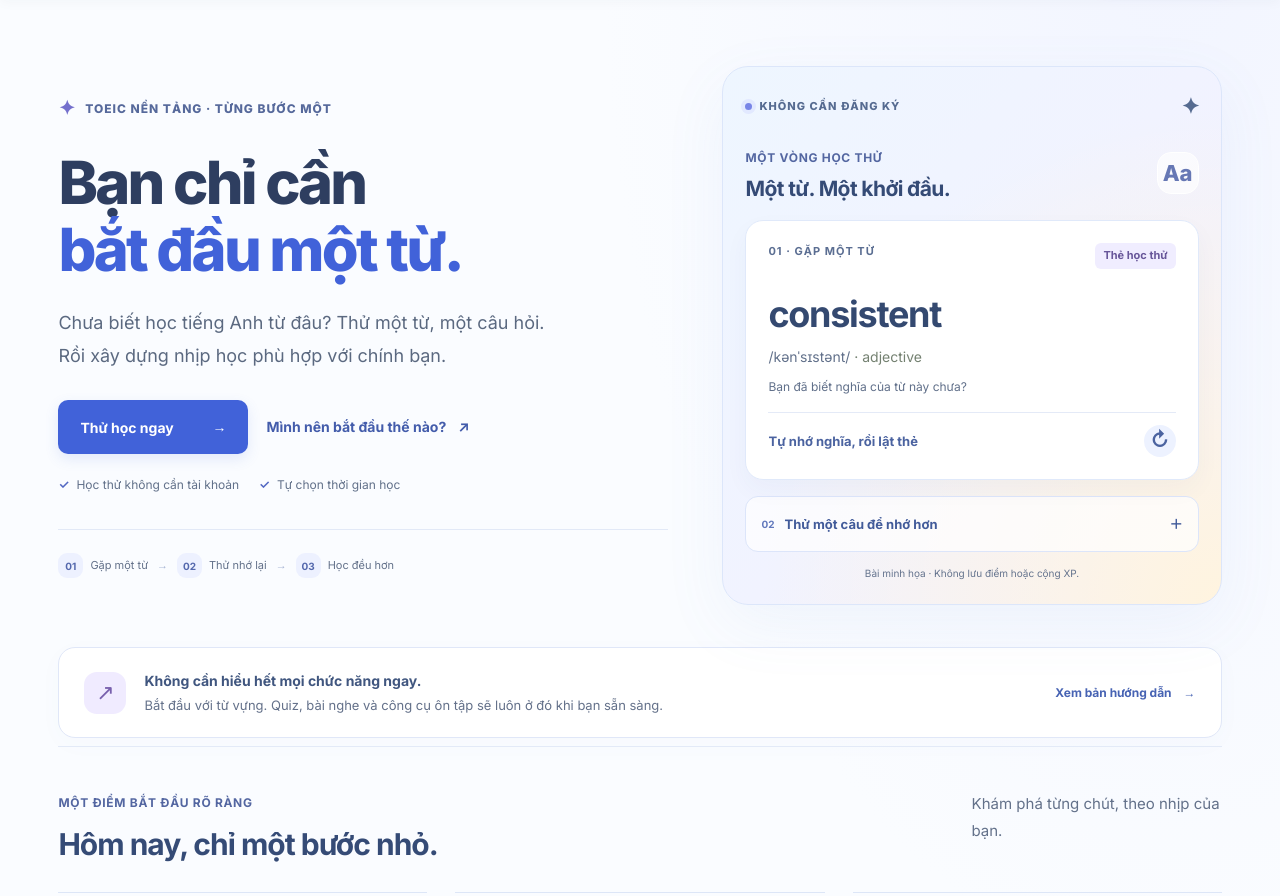
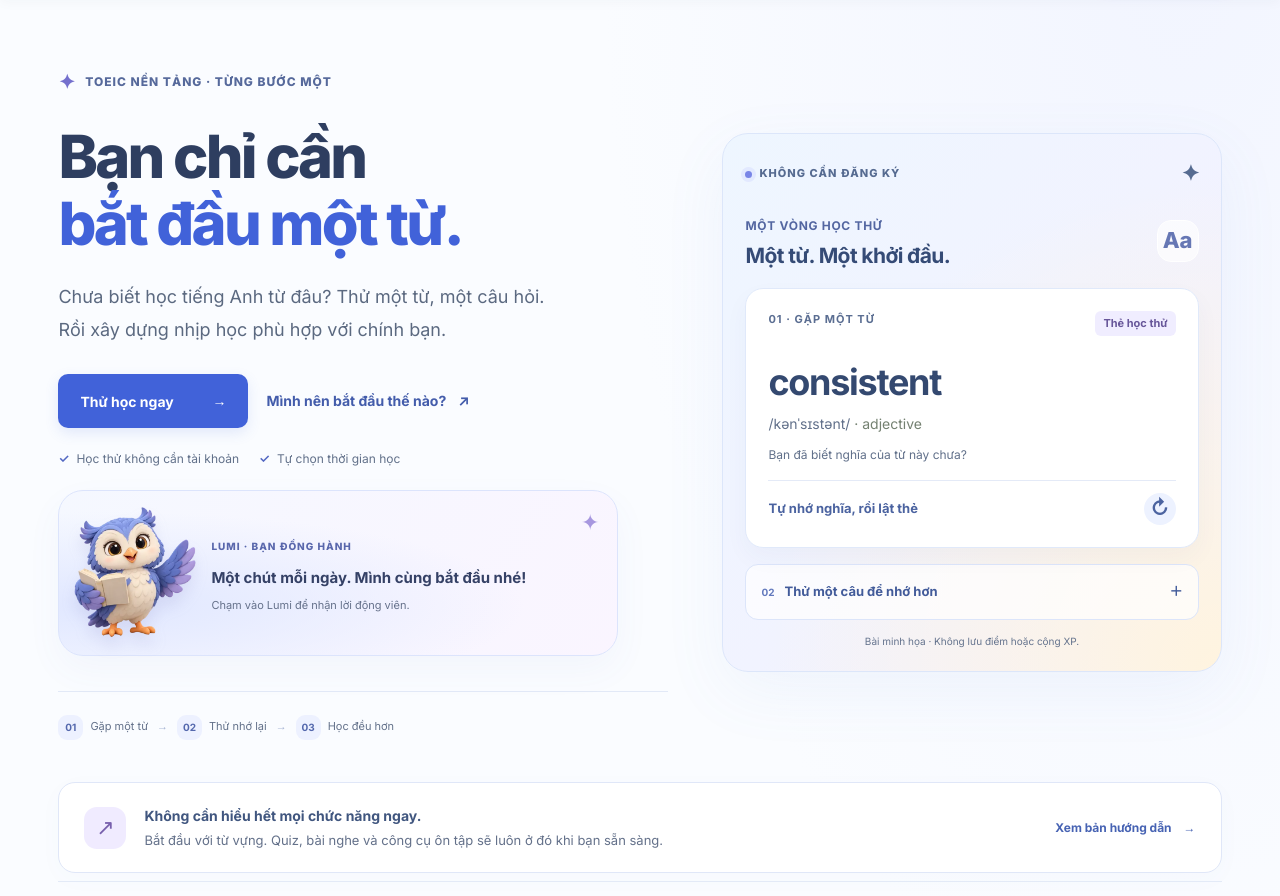
Before and after one commit to tuanlamviec007/LinguaPath, a Django app: page / in a window 1280 px wide. Shown: the part 68-964 px from the top of the page. Run offline with Django 5.2, Linux system fonts and the light colour scheme.

Commit message:
Bring Lumi mascot and gentle 3D interactions to learning pages

```diff
--- /dev/null
+++ b/static/css/companion.css
@@ -0,0 +1,15 @@
+.lumi-companion{position:relative;isolation:isolate;display:flex;align-items:center;gap:14px;margin:22px 0;padding:12px 22px 12px 8px;border:1px solid #dce4fc;border-radius:25px;background:radial-gradient(ellipse at 8% 70%,#e0e7ff,transparent 58%),linear-gradient(120deg,#f5f8ff,#faf5ff);box-shadow:0 14px 36px #5166ba0c;max-width:560px;min-width:0}
+.lumi-character{flex:none;position:relative;border:0;padding:0;background:transparent;cursor:pointer;width:130px;transition:transform .25s ease;filter:drop-shadow(0 10px 7px #7475b323)}
+.lumi-character img{display:block;width:100%;height:auto;aspect-ratio:448/480;object-fit:contain}
+.lumi-character:focus-visible{outline:3px solid #4162d9;outline-offset:4px;border-radius:20px}
+.lumi-character:hover{transform:translateY(-4px) rotate(-3deg)}
+.lumi-character.is-waving{animation:lumi-wave .7s ease-in-out 2}
+.lumi-message{min-width:0}.lumi-label{font-size:10px;font-weight:800;letter-spacing:1px;color:#5967ac}.lumi-message p{font-size:15px;line-height:1.55;font-weight:650;color:#354166;margin:8px 0}.lumi-message small{font-size:11px;color:#65718b;line-height:1.5;display:block}
+.lumi-orbit{position:absolute;top:14px;right:18px;color:#a797df;font-size:22px;pointer-events:none}
+.lumi-companion{animation:lumi-enter .65s ease both}.lumi-character{animation:lumi-arrive 1.4s ease-in-out 3}
+@keyframes lumi-enter{from{opacity:0;transform:translateY(12px)}to{opacity:1;transform:translateY(0)}}
+@keyframes lumi-arrive{0%,100%{transform:translateY(0) rotate(-2deg)}50%{transform:translateY(-6px) rotate(2deg)}}
+@keyframes lumi-wave{0%,100%{transform:rotate(0)}30%{transform:rotate(-7deg)}65%{transform:rotate(5deg)}}
+@media(hover:hover) and (pointer:fine) and (prefers-reduced-motion:no-preference){.welcome-demo,.lp-discovery-card{transition:transform .2s ease,box-shadow .2s ease;transform:perspective(1000px) rotateX(var(--lumi-rx,0deg)) rotateY(var(--lumi-ry,0deg));will-change:auto}.lp-discovery-card:hover{box-shadow:0 15px 28px #5667b21c}}
+@media(max-width:600px){.lumi-companion{padding:8px 14px 8px 3px;gap:6px;border-radius:20px}.lumi-character{width:100px}.lumi-message p{font-size:13px}.lumi-label{font-size:9px}.lumi-orbit{font-size:16px;right:10px;top:8px}}
+@media(prefers-reduced-motion:reduce){.lumi-companion,.lumi-character,.lumi-character.is-waving{animation:none!important;transition:none!important}.lumi-character:hover{transform:none}}
--- /dev/null
+++ b/static/js/companion.js
@@ -0,0 +1,32 @@
+/* Local decorative interactions; no network, storage or learning-state writes. */
+(() => {
+  const reduced = window.matchMedia('(prefers-reduced-motion: reduce)');
+  const greetings = ['Một từ mới cũng là một bước tiến.', 'Cứ thử trước nhé. Sai rồi mình học lại.', 'Bạn chọn nhịp học, Lumi cổ vũ bạn!', 'Học một chút, nghỉ một chút. Bạn đang làm tốt.'];
+  document.querySelectorAll('[data-lumi]').forEach((companion) => {
+    const button = companion.querySelector('[data-lumi-greet]');
+    const message = companion.querySelector('[data-lumi-message]');
+    if (!button || !message) return;
+    let index = 0;
+    button.addEventListener('click', () => {
+      message.textContent = greetings[index++ % greetings.length];
+      button.classList.remove('is-waving');
+      if (!reduced.matches) {
+        void button.offsetWidth;
+        button.classList.add('is-waving');
+      }
+    });
+  });
+  const fine = window.matchMedia('(hover: hover) and (pointer: fine)');
+  document.querySelectorAll('.welcome-demo, .lp-discovery-card').forEach((card) => {
+    const reset = () => { card.style.removeProperty('--lumi-rx'); card.style.removeProperty('--lumi-ry'); };
+    card.addEventListener('pointermove', (event) => {
+      if (reduced.matches || !fine.matches) return reset();
+      const rect = card.getBoundingClientRect();
+      if (!rect.width || !rect.height) return;
+      card.style.setProperty('--lumi-rx', `${(0.5 - (event.clientY - rect.top) / rect.height) * 3}deg`);
+      card.style.setProperty('--lumi-ry', `${((event.clientX - rect.left) / rect.width - 0.5) * 3}deg`);
+    });
+    card.addEventListener('pointerleave', reset);
+    reduced.addEventListener('change', reset);
+  });
+})();
--- /dev/null
+++ b/templates/learning/_companion.html
@@ -0,0 +1,10 @@
+{% load static %}
+<link rel="stylesheet" href="{% static 'css/companion.css' %}">
+<aside class="lumi-companion" data-lumi aria-label="Lumi, linh vật học tập">
+  <span class="lumi-orbit" aria-hidden="true">✦</span>
+  <button class="lumi-character" type="button" data-lumi-greet aria-label="Nhận một lời động viên từ Lumi">
+    <img src="{% static 'images/lumi-owl.webp' %}" alt="Lumi, chú cú xanh cầm sách và vẫy cánh" width="449" height="480" decoding="async">
+  </button>
+  <div class="lumi-message"><span class="lumi-label">LUMI · BẠN ĐỒNG HÀNH</span><p data-lumi-message aria-live="polite">Một chút mỗi ngày. Mình cùng bắt đầu nhé!</p><small>Chạm vào Lumi để nhận lời động viên.</small></div>
+</aside>
+<script src="{% static 'js/companion.js' %}" defer></script>
--- a/templates/learning/dashboard.html
+++ b/templates/learning/dashboard.html
@@ -8,6 +8,7 @@
 <link rel="stylesheet" href="{% static 'css/dashboard.css' %}">
 <link rel="stylesheet" href="{% static 'css/getting-started.css' %}">
 <div class="dashboard-home">
+{% include 'learning/_companion.html' %}
 {% if not starter.complete %}
 <header class="dashboard-new-welcome"><div><span class="eyebrow">KHÔNG GIAN HỌC CỦA BẠN</span><h1>Chào {{ user.first_name|default:user.username }}, bắt đầu nhẹ thôi.</h1><p>Kế hoạch, bộ từ và công cụ sẽ ở đây khi bạn cần.</p></div><a href="?view=all">Xem toàn bộ tổng quan ↗</a></header>
 {% endif %}
--- a/templates/learning/home.html
+++ b/templates/learning/home.html
@@ -11,6 +11,7 @@
       <p>Chưa biết học tiếng Anh từ đâu? Thử một từ, một câu hỏi. Rồi xây dựng nhịp học phù hợp với chính bạn.</p>
       <div class="landing-actions"><a class="button primary landing-start-button" href="#quick-demo">Thử học ngay <span aria-hidden="true">→</span></a><a class="landing-text-link" href="{% url 'learning:getting_started' %}">Mình nên bắt đầu thế nào? <span aria-hidden="true">↗</span></a></div>
       <div class="welcome-reassurance"><span><b aria-hidden="true">✓</b> Học thử không cần tài khoản</span><span><b aria-hidden="true">✓</b> Tự chọn thời gian học</span></div>
+      {% include 'learning/_companion.html' %}
       <div class="welcome-mini-path" aria-label="Một vòng học đơn giản"><span><b>01</b> Gặp một từ</span><i aria-hidden="true">→</i><span><b>02</b> Thử nhớ lại</span><i aria-hidden="true">→</i><span><b>03</b> Học đều hơn</span></div>
     </div>
     <section class="landing-preview welcome-demo" id="quick-demo" tabindex="-1" aria-labelledby="demo-title" data-welcome-demo>
```
Also changed, not shown: docs/LUMI_INTERFACE.md (added, +9 -0 lines), static/images/lumi-owl.webp (added).
